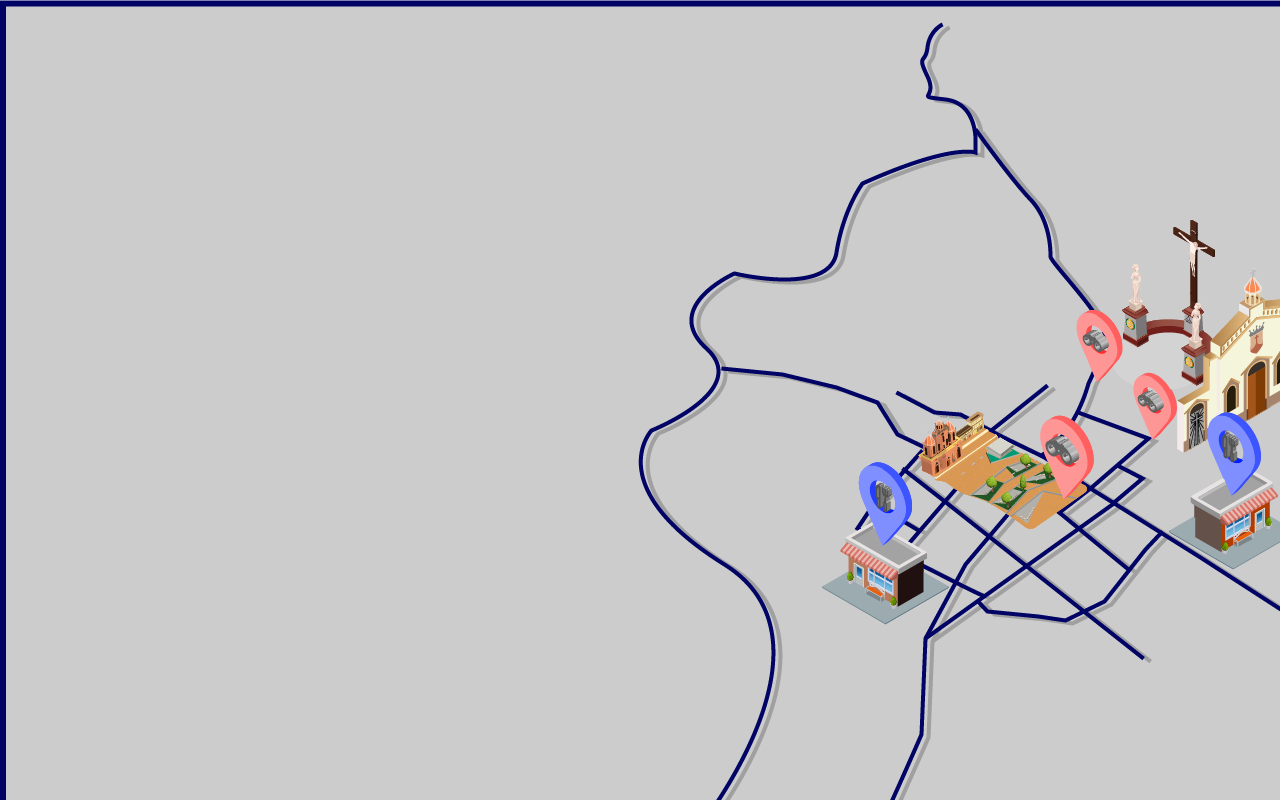
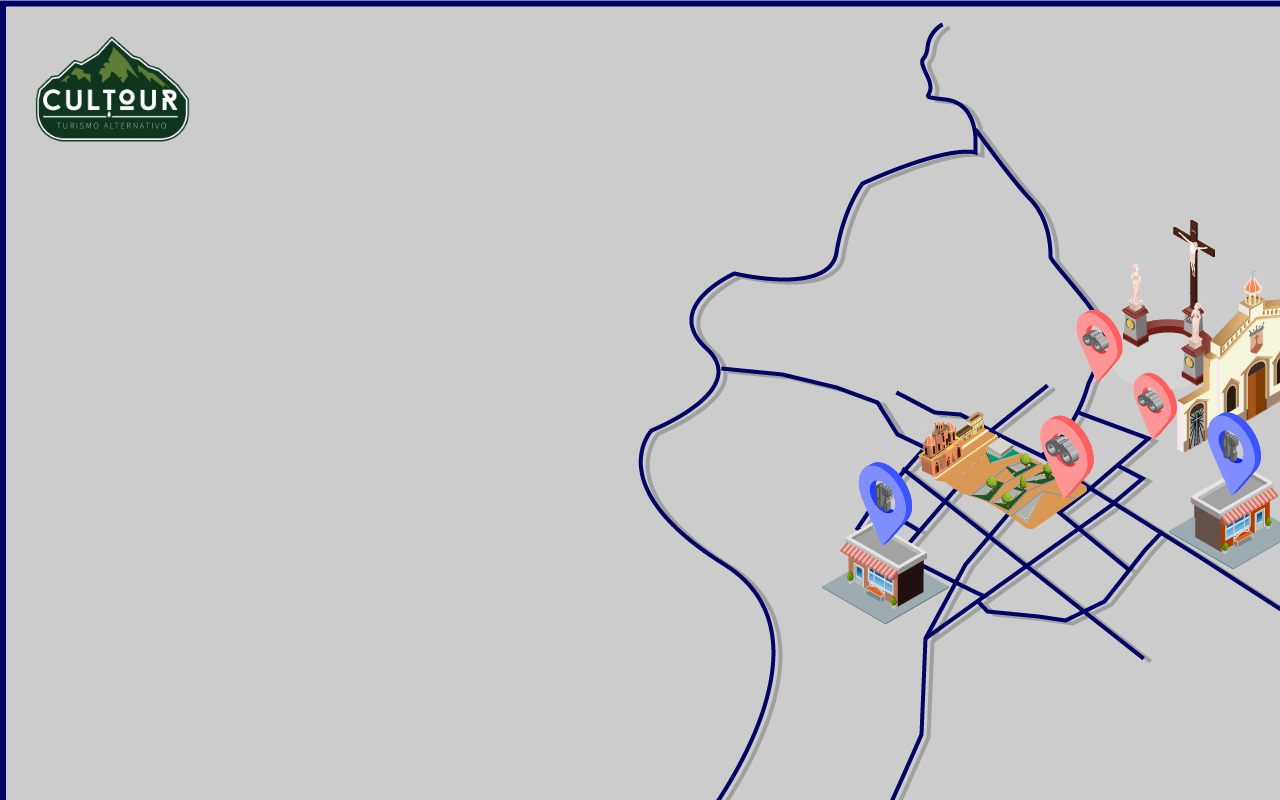
Before and after one commit to CULTOUR/mapa, a plain HTML site: page urbano.html in a window 1280 px wide. Shown: the top 800 px of the page. Drawn offline with Linux system fonts and the light colour scheme.

Commit message:
Update urbano.html

```diff
--- a/urbano.html
+++ b/urbano.html
@@ -45,6 +45,12 @@
 		position: absolute;
 		left: 822px;
 		top: 462px;
+	}
+	.btnLogo{
+		width: 17%;
+		position: absolute;
+		left: 10px;
+		top: 10px;
 	}
 
 
@@ -118,10 +124,13 @@
 	        onmouseout="StopSound('popSound')" id="Parque1Btn">
 		<img src="pilones.png" class="btnTres hover" onmouseover="PlaySound('popSound')"
 	        onmouseout="StopSound('popSound')" id="PilonesBtn">
-	    <img src="principal.png" class="btnCuatro hover" onmouseover="PlaySound('popSound')"
+		<img src="principal.png" class="btnCuatro hover" onmouseover="PlaySound('popSound')"
 	        onmouseout="StopSound('popSound')" id="principalBtn">
 		<img src="oscar.png" class="btnCinco hover" onmouseover="PlaySound('popSound')"
 	        onmouseout="StopSound('popSound')" id="oscarBtn">
+		<img src="logo.png" class="btnLogo hover" onmouseover="PlaySound('popSound')"
+	        onmouseout="StopSound('popSound')" onclick="window.open('https://cultour2020.wixsite.com/misitio')">
+
 	</div>
 </div>
 
```
